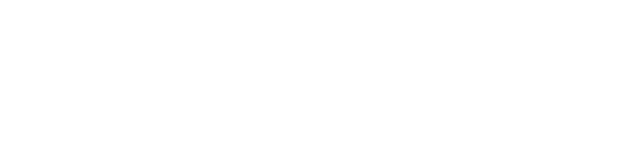
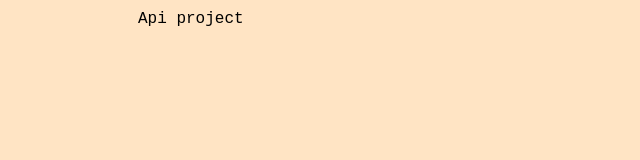
Before and after one commit to tordvb10/Api-Project, a plain HTML site: page index.html in a window 1280 px wide. Shown: the whole page, without its empty margins (0-640 px from the left). Drawn offline with Linux system fonts and the light colour scheme.

Commit message:
siste commit før jeg deler i branches.

```diff
--- a/css/style.css
+++ b/css/style.css
@@ -0,0 +1,13 @@
+body {
+  height: 100vh;
+  margin: 0px;
+  padding: 10px;
+  box-sizing: border-box;
+  display: flex;
+  flex-direction: column;
+  background-color: bisque;
+  font-family: "Courier New", Courier, monospace;
+  width: 80%;
+  left: 10%;
+  position: relative;
+}
--- a/index.html
+++ b/index.html
@@ -3,7 +3,11 @@
   <head>
     <meta charset="UTF-8" />
     <meta name="viewport" content="width=device-width, initial-scale=1.0" />
+    <link rel="stylesheet" href="css/style.css" />
+    <script src="main.js" type="module" defer></script>
     <title>Document</title>
   </head>
-  <body></body>
+  <body>
+    Api project
+  </body>
 </html>
--- a/main.js
+++ b/main.js
@@ -0,0 +1 @@
+console.log("hello world");
```
